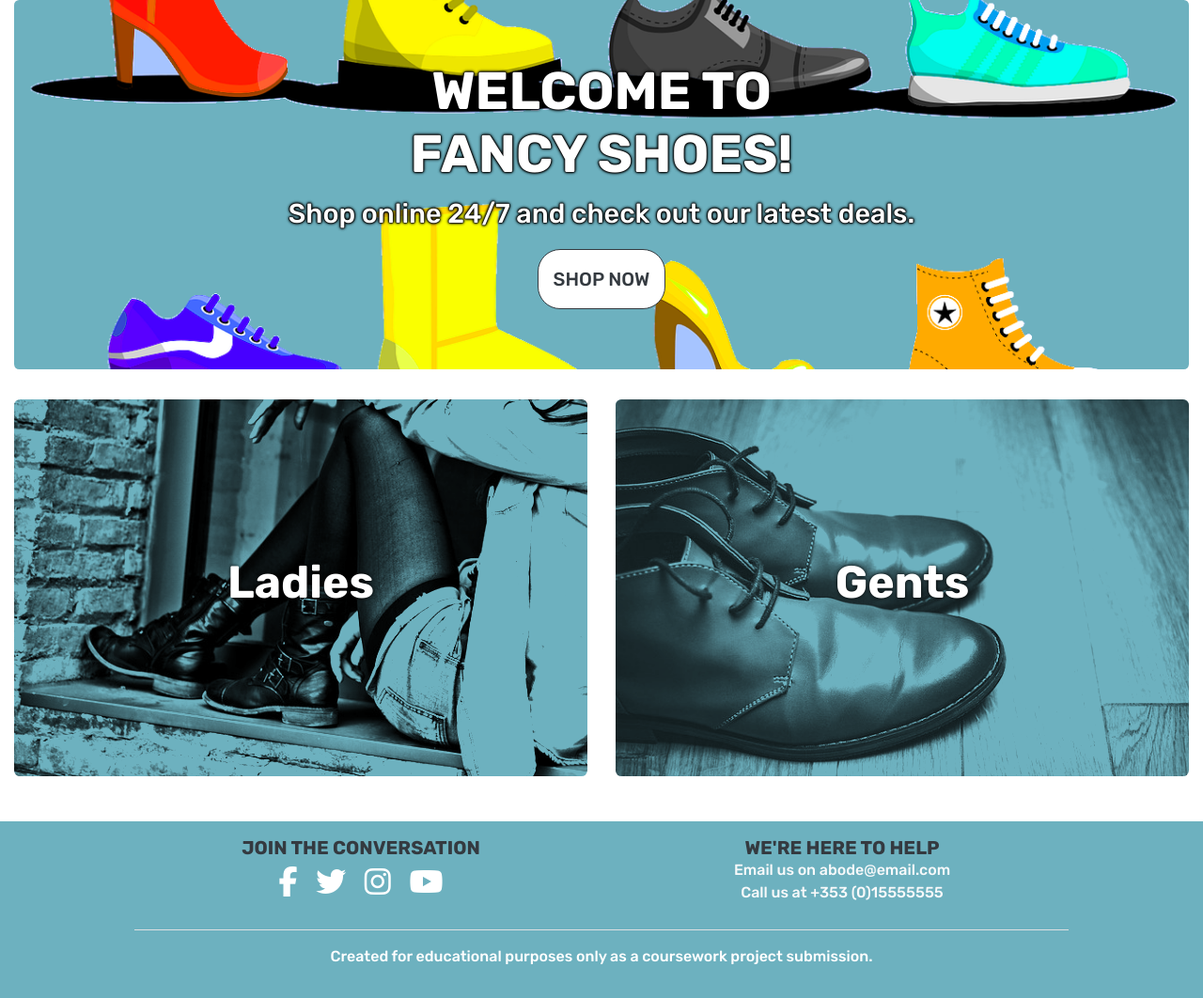
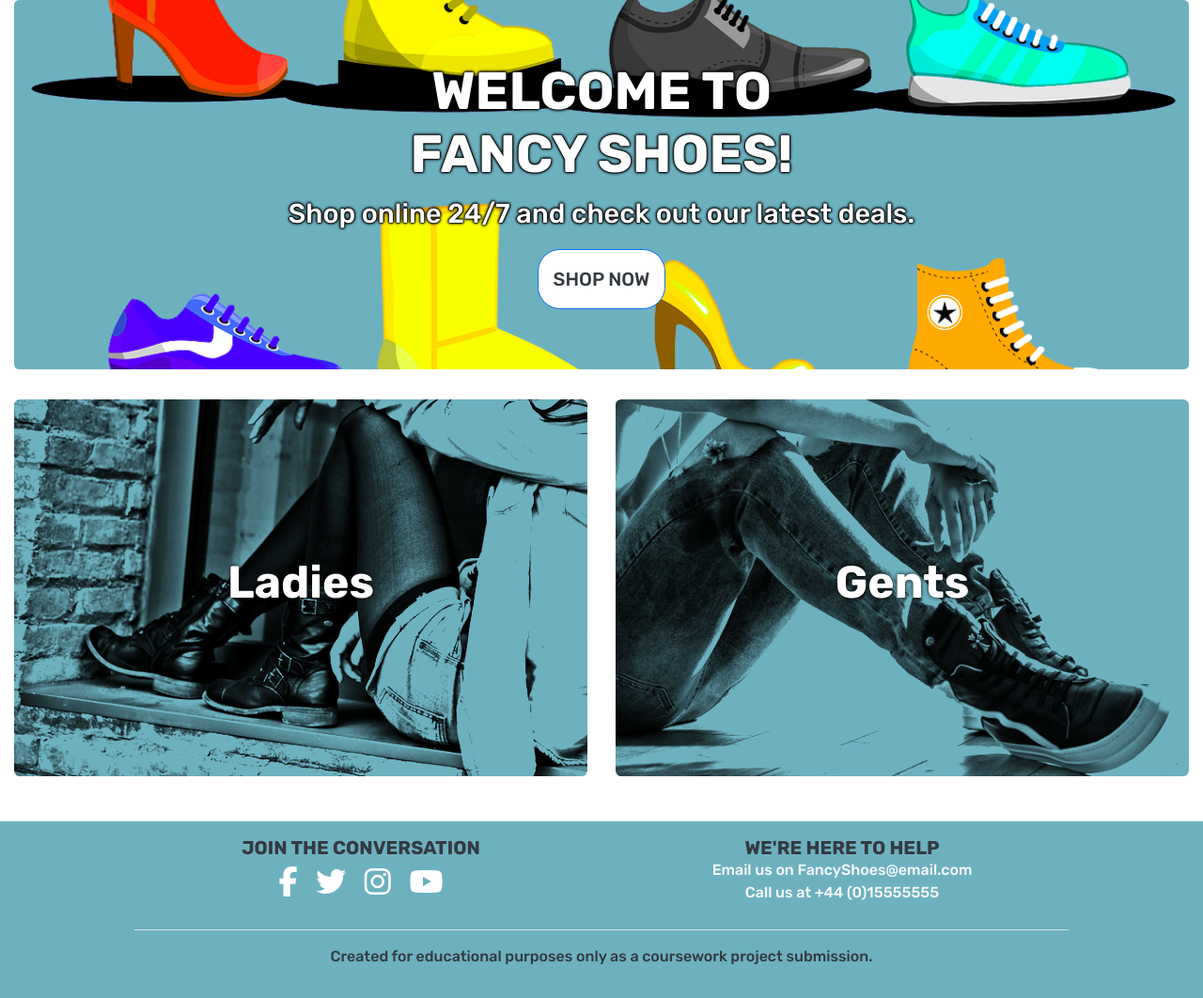
Before and after one commit to Puksrevolution/milestone-project-4, a Django app: page / in a window 1280 px wide. Shown: the part 205-1267 px from the top of the page at 94% size. Run offline with Django 3.2, Linux system fonts and the light colour scheme; some libraries are stand-ins or nearby versions.

Commit message:
Style: Button, Text hover style changes; card image change; minor text changes

```diff
--- a/home/static/home/css/home.css
+++ b/home/static/home/css/home.css
@@ -31,8 +31,20 @@ div.jumbotron p {
     border-radius: 1.5rem;
 }
 
+.btn-outline-blue {
+    color: #343a40;
+    border-color: #0d6efd;
+    background-color: #fff;
+}
+
+.btn-outline-blue:hover {
+    color: #fff;
+    background-color: #0d6efd;
+    border-color: none;
+}
+
+
 /* -------------------------------------Card Deck */
-
 h2.card-title {
     text-decoration: none;
     color: #fff;
@@ -41,10 +53,17 @@ h2.card-title {
     text-shadow: 0 0 4px #000;
 }
 
-a.btn-outline-dark {
-    color: #343a40;
-    border-color: #343a40;
-    background-color: #fff;
+h2.card-title:hover {
+    color: #0d6efd;
+    text-shadow: 0 0 1px #000,
+                 0 0 1px #000,
+                 0 0 1px #000,
+                 0 0 2px #000,
+                 0 0 2px #000,
+                 0 0 2px #000,
+                 0 0 3px #fff,
+                 0 0 3px #fff,
+                 0 0 3px #fff;
 }
 
 .card {
@@ -56,13 +75,13 @@ a.btn-outline-dark {
     border-radius: 0.4rem;
 }
 
-
 .card__image {
     width: 100%;
     filter: brightness(1.5);
     mix-blend-mode: multiply;
     border-radius: 0.4rem;
 }
+
 
 /* -------------------------------------Media Queries */
 /* -------------------------------------Responsive Design - MOBILE & TABLET */
--- a/home/templates/home/index.html
+++ b/home/templates/home/index.html
@@ -35,7 +35,7 @@
             <p class="lead text-white text-shadow-2">
                 Shop online 24/7 and check out our latest deals.
             </p>
-            <a class="btn btn-outline-dark btn-lg text-uppercase py-3 px-3" href="#" role="button">
+            <a class="btn btn-outline-blue btn-lg text-uppercase py-3 px-3" href="#" role="button">
                 Shop Now
             </a>
         </div>
@@ -46,7 +46,7 @@
         <div class="card d-flex text-center text-white card__image-container">
             <a href="#">
                 <img class="card__image card-img-top rounded-3"
-                    src="media/home_shoes-285331_640.jpg" alt="A Woman">
+                    src="media/home_shoes-285331_640.jpg" alt="Women Shoes">
                 <div class="card-img-overlay align-items-center d-flex justify-content-center">
                     <h2 class="card-title">Ladies</h2>
                 </div>
@@ -55,7 +55,7 @@
         <div class="card d-flex text-center text-white card__image-container">
             <a href="#">
                 <img class="card__image card-img-top rounded-3"
-                    src="media/home_brown-shoes-1150071_640.jpg" alt="Men Shoes">
+                    src="media/home_shoes_gents.jpg" alt="Men Shoes">
                 <div class="card-img-overlay align-items-center d-flex justify-content-center">
                     <h2 class="card-title">Gents</h2>
                 </div>
--- a/static/css/base.css
+++ b/static/css/base.css
@@ -129,7 +129,7 @@ span.strike-through-text {
 }
 
 .btn-white:hover {
-    background-color: #ffc107;
+    background-color: #0d6efd;
     color: #000
 }
 
@@ -321,6 +321,10 @@ footer {
     color: #fff;
 }
 
+a.text-blue:hover {
+    color: #0d6efd!important;
+}
+
 /* -------------------------------------Social Media links */
 
 .social-media i {
--- a/templates/includes/footer.html
+++ b/templates/includes/footer.html
@@ -37,16 +37,16 @@
                 <!-- Contact Section -->
                 <h5 class="logo-font font-weight-bold mb-0 text-dark mt-4 mt-sm-0">WE'RE HERE TO HELP</h5>
                 <p class="mb-0 text-light">Email us on
-                    <a class="text-light" href="mailto:abode@email.com" target="_blank" rel="noreferrer">
-                        abode@email.com
+                    <a class="text-light text-blue" href="mailto:FancyShoes@email.com" target="_blank" rel="noreferrer">
+                        FancyShoes@email.com
                     </a>
                 </p>
-                <p class="mb-0 text-light">Call us at +353 (0)15555555</p>
+                <p class="mb-0 text-light">Call us at +44 (0)15555555</p>
             </div>
             <!-- Copyright statement section -->
             <div class="col-12 section copyright text-center">
                 <hr class="bg-light">
-                <p>
+                <p class="text-dark">
                     Created for educational purposes only as a coursework project submission.
                 </p>
             </div>
```
Also changed, not shown: media/home_brown-shoes-1150071_640.jpg (deleted), media/home_shoes.png, media/home_shoes_gents.jpg (added).
